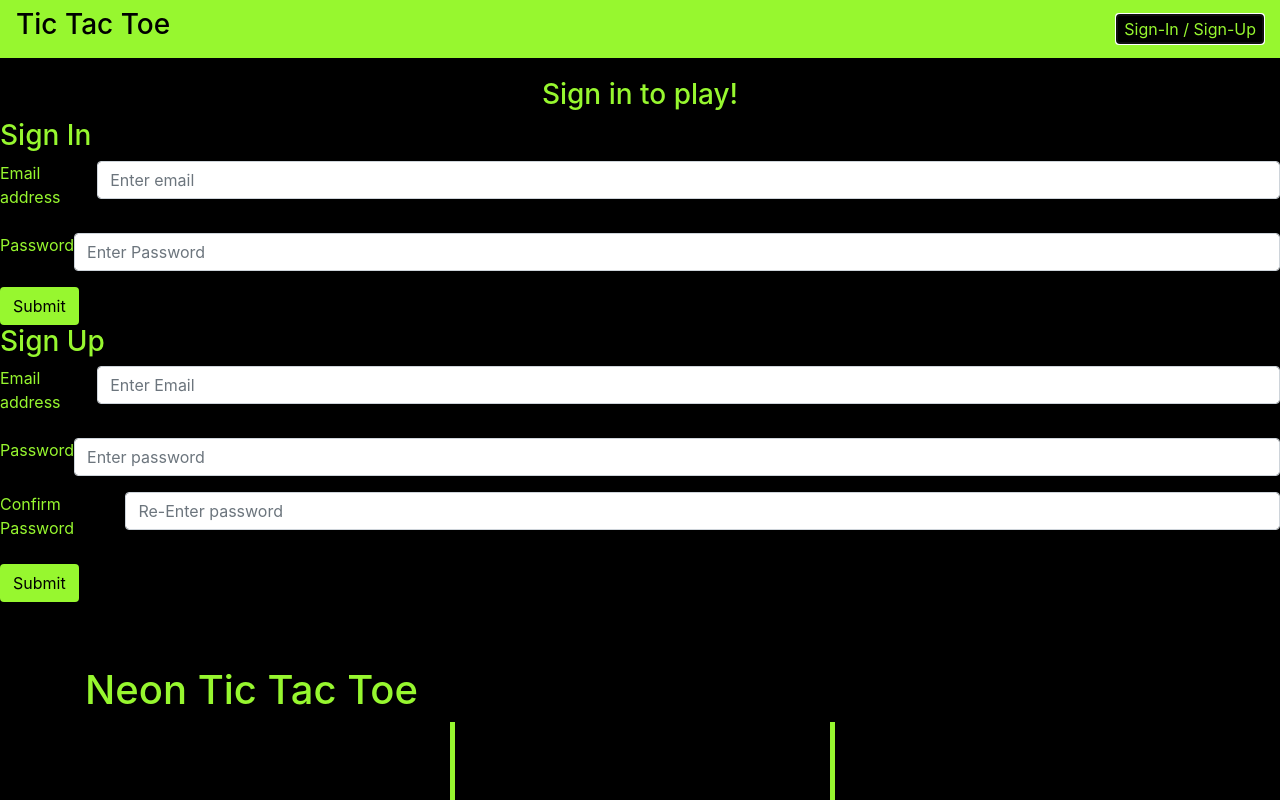
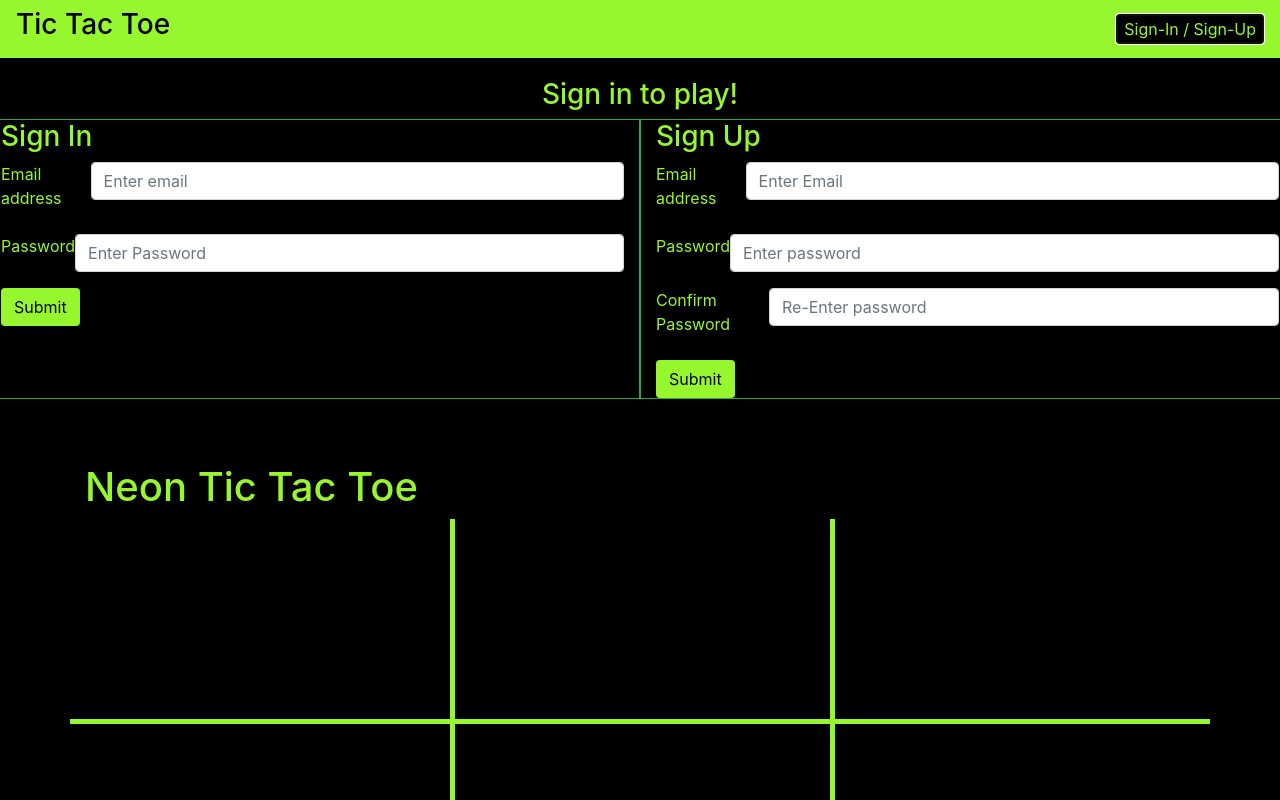
Before and after one commit to OneWay-Laye/Tic-Tac-Toe-client, a website built with webpack: page index.html in a window 1280 px wide. Both pictures are taken after a click on the button "Sign-In / Sign-Up". Shown: the top 800 px of the page. Built offline with nearby package versions, Linux system fonts and the light colour scheme.

Commit message:
This commit will update the SignIn/Up form

```diff
--- a/assets/scripts/user-scripts/ui.js
+++ b/assets/scripts/user-scripts/ui.js
@@ -4,14 +4,13 @@ const onLoad = function () {
   $('#in-up-form').hide()
   $('#out-button').hide()
   $('#newGame-button').hide()
-  $('.xPosition').hide()
-  $('.oPosition').hide()
   $('#gameboard').css('pointer-events', 'none')
   $('#showGame-button').hide()
 }
 
 const onFormLoad = function () {
   $('#in-up-form').show()
+  $('#signup-form').show()
 }
 
 const onSignInSuccess = function (res) {
@@ -23,6 +22,7 @@ const onSignInSuccess = function (res) {
   $('#in-up-button').hide()
   $('#out-button').show()
   $('#newGame-button').show()
+  $('#signin-form').removeClass('col-12')
 }
 
 const onSignInFailure = function () {
@@ -34,6 +34,7 @@ const onSignUpSuccess = function () {
   $('#message').html('<h3>Account successfully created. Now sign in below.</h3>')
   $('#signup-form').hide()
   $('#signup-form').trigger('reset')
+  $('#signin-form').addClass('col-12')
 }
 
 const onSignUpFailure = function () {
--- a/assets/styles/index.scss
+++ b/assets/styles/index.scss
@@ -21,6 +21,9 @@ body{
 
 }
 
+input, label {
+    display:block;
+}
 
 nav {
   background-color: $PrimaryColor;
--- a/index.html
+++ b/index.html
@@ -26,8 +26,8 @@
 
                       <!-- User Form -->
 
-<div id="in-up-form">
-  <form id="signin-form">
+<div class="row" id="in-up-form">
+  <form class='col-6 border border-success' id="signin-form">
     <h3>Sign In</h3>
     <div class="form-group">
       <label for="signInEmail">Email address</label>
@@ -40,7 +40,7 @@
     <button type="submit" class="btn btnOnBlack">Submit</button>
   </form>
 
-  <form id="signup-form">
+  <form class='col-6 border border-success' id="signup-form">
     <h3 class="justify-content-center">Sign Up</h3>
     <div class="form-group">
       <label for="signup-email">Email address</label>
```
